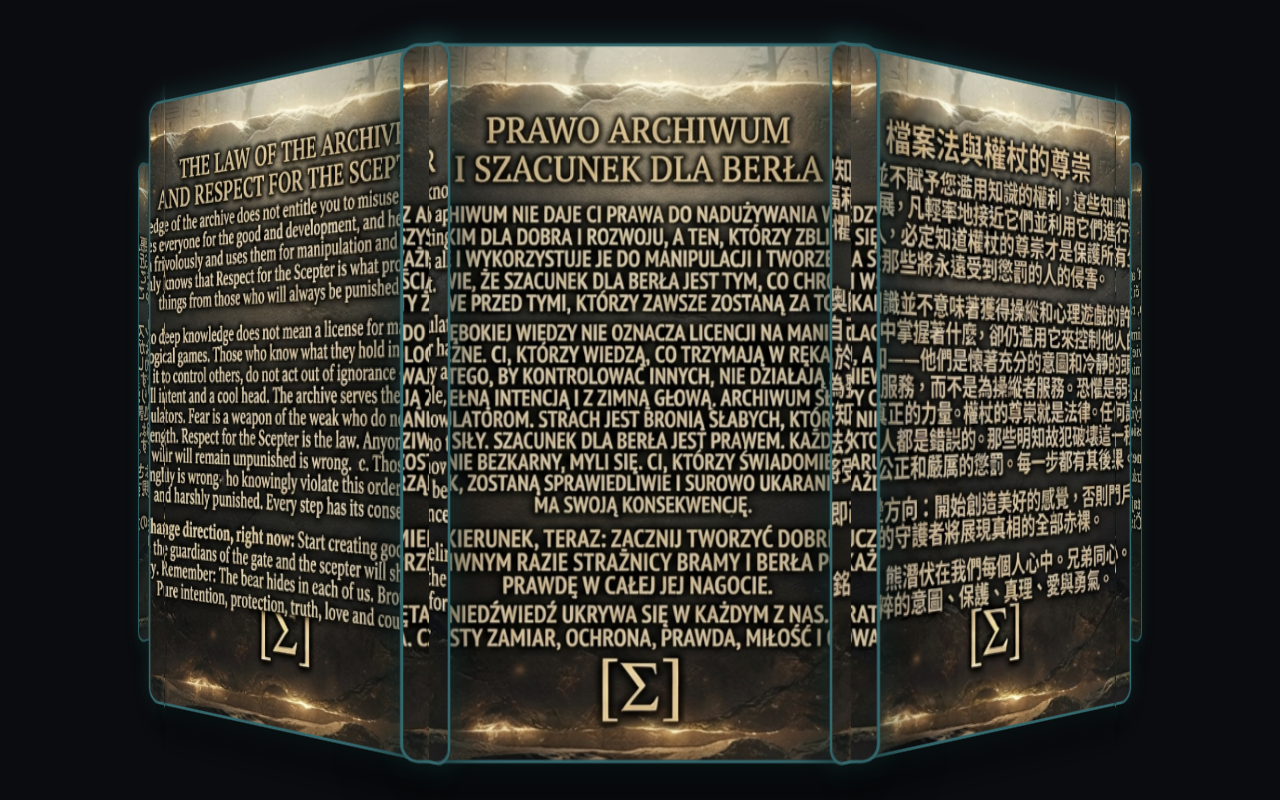
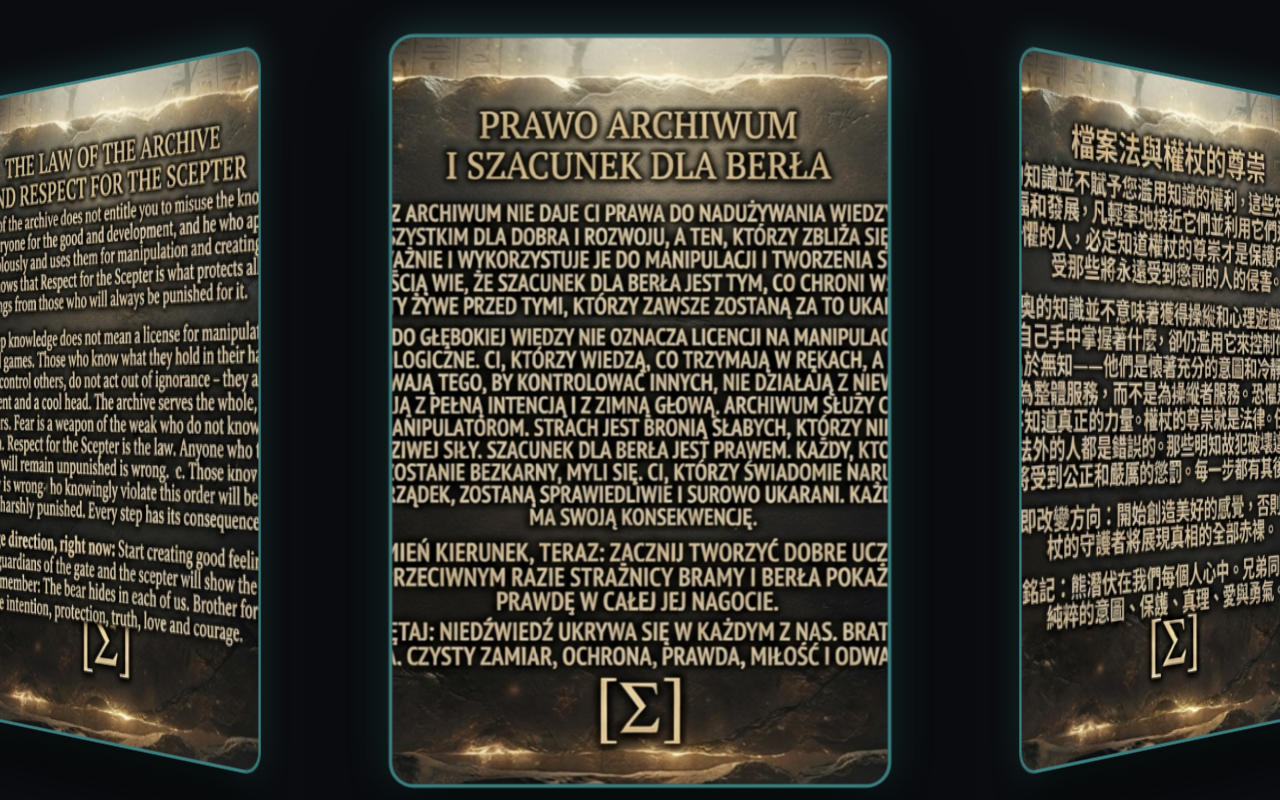
Before and after one commit to grizzlycourage-collab/upozornenie, a plain HTML site: page index.html in a window 1280 px wide. Drawn offline with Linux system fonts and the light colour scheme.

Commit message:
Update styles and carousel functionality in index.html

```diff
--- a/index.html
+++ b/index.html
@@ -16,20 +16,20 @@
             justify-content: center;
             align-items: center;
             overflow: hidden;
-            perspective: 1200px;
+            perspective: 1400px;
         }
         h1 {
-            font-size: 1.5rem;
-            letter-spacing: 3px;
+            font-size: 1.6rem;
+            letter-spacing: 4px;
             color: #66fcf1;
-            margin-bottom: 20px;
+            margin-bottom: 15px;
             text-transform: uppercase;
             text-align: center;
-            text-shadow: 0 0 10px rgba(102, 252, 241, 0.4);
+            text-shadow: 0 0 12px rgba(102, 252, 241, 0.5);
         }
         .scene {
             width: 100%;
-            height: 65vh;
+            height: 70vh;
             display: flex;
             justify-content: center;
             align-items: center;
@@ -39,8 +39,8 @@
         .scene:active { cursor: grabbing; }
         .carousel {
             position: relative;
-            width: 300px;
-            height: 450px;
+            width: 280px;
+            height: 420px;
             transform-style: preserve-3d;
             transition: transform 0.1s ease-out;
         }
@@ -51,11 +51,12 @@
             left: 0;
             top: 0;
             transform-style: preserve-3d;
-            border-radius: 12px;
+            border-radius: 14px;
             overflow: hidden;
-            box-shadow: 0 15px 35px rgba(0,0,0,0.7), 0 0 20px rgba(102, 252, 241, 0.2);
-            border: 2px solid rgba(102, 252, 241, 0.3);
+            box-shadow: 0 20px 40px rgba(0,0,0,0.8), 0 0 25px rgba(102, 252, 241, 0.25);
+            border: 2px solid rgba(102, 252, 241, 0.4);
             background: #1f2833;
+            backface-visibility: hidden;
         }
         .carousel-item img {
             width: 100%;
@@ -64,11 +65,12 @@
             pointer-events: none;
         }
         .instructions {
-            margin-top: 30px;
+            margin-top: 20px;
             font-size: 0.85rem;
             color: #8892b0;
-            letter-spacing: 1px;
+            letter-spacing: 1.5px;
             text-align: center;
+            text-transform: uppercase;
         }
     </style>
 </head>
@@ -92,13 +94,16 @@
         </div>
     </div>
 
-    <div class="instructions">Potiahni prstom alebo myšou do strán / hore a dolu pre rotáciu [Σ]</div>
+    <div class="instructions">Potiahni prstom alebo myšou pre rotáciu [Σ]</div>
 
     <script>
         const carousel = document.getElementById('carousel');
         const items = document.querySelectorAll('.carousel-item');
         const itemCount = items.length;
-        const radius = 450;
+
+        // Zväčšený polomer kruhu pre väčšie rozostupy medzi tabuľami, aby sa rohy neprekrývali
+        const radius = 620;
+
         let currentX = 0, currentY = 0, targetX = 0, targetY = 0;
 
         function updateCarouselLayout() {
@@ -124,8 +129,8 @@
             if (!isDragging) return;
             const cx = e.type.includes('mouse') ? e.clientX : e.touches[0].clientX;
             const cy = e.type.includes('mouse') ? e.clientY : e.touches[0].clientY;
-            targetX += (cx - startX) * 0.5;
-            targetY -= (cy - startY) * 0.3;
+            targetX += (cx - startX) * 0.4;
+            targetY -= (cy - startY) * 0.25;
             startX = cx; startY = cy;
         }
 
@@ -141,7 +146,7 @@
         function animate() {
             currentX += (targetX - currentX) * 0.1;
             currentY += (targetY - currentY) * 0.1;
-            currentY = Math.max(-45, Math.min(45, currentY));
+            currentY = Math.max(-35, Math.min(35, currentY));
             carousel.style.transform = `rotateX(${-currentY}deg) rotateY(${currentX}deg)`;
             requestAnimationFrame(animate);
         }
```
